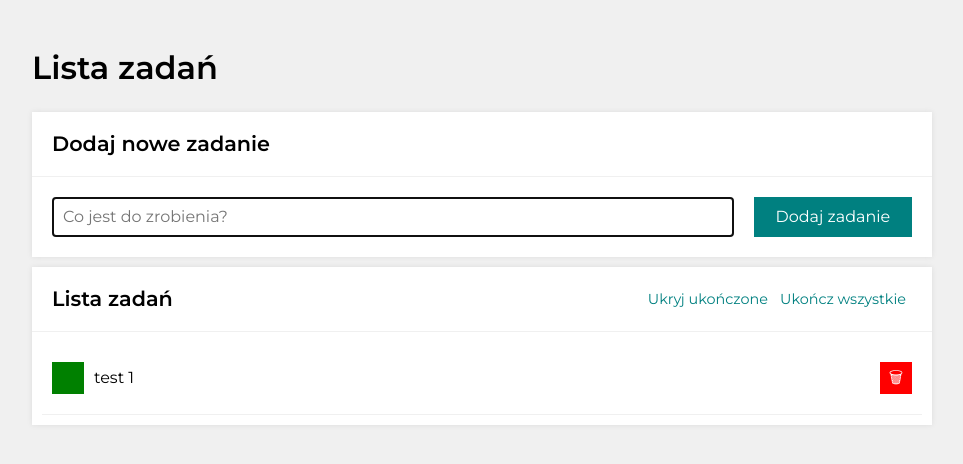
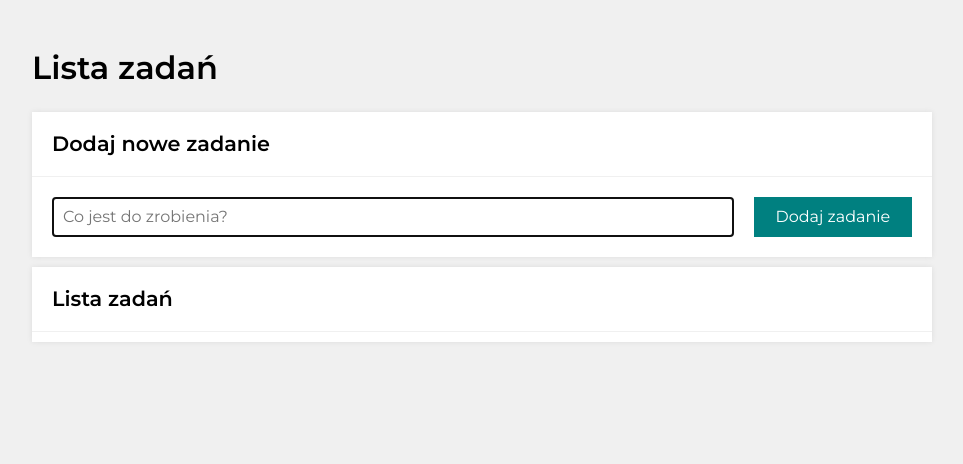
Before and after one commit to miloszzaj/todo-list-react, a React (Create React App) app: page / in a window 1280 px wide. Shown: the top 464 px of the page, without its empty margins (158-1121 px from the left). Built offline with nearby package versions, Linux system fonts and the light colour scheme.

Commit message:
localStorage added

```diff
--- a/src/App.js
+++ b/src/App.js
@@ -1,21 +1,21 @@
-import { useState } from "react";
+import { useState, useEffect } from 'react';
 
-import Form from "./Form";
-import Tasks from "./Tasks";
-import Buttons from "./Buttons";
-import Section from "./Section";
-import Header from "./Header";
-import Container from "./Container";
+import Form from './Form';
+import Tasks from './Tasks';
+import Buttons from './Buttons';
+import Section from './Section';
+import Header from './Header';
+import Container from './Container';
 
 function App() {
 	const [hideDone, setHideDone] = useState(false);
-  const [tasks, setTasks] = useState([
-    {
-      id: 1,
-      content: "test 1",
-      isDone: false,
-    },
-  ]);
+
+	const storedTasks = localStorage.getItem('tasks');
+	const [tasks, setTasks] = useState(storedTasks !== null ? JSON.parse(storedTasks) : []);
+
+	useEffect(() => {
+		localStorage.setItem('tasks', JSON.stringify(tasks));
+	}, [tasks]);
 
 	const removeTask = id => {
 		setTasks(tasks => tasks.filter(task => task.id !== id));
@@ -54,28 +54,13 @@ function App() {
 
 	return (
 		<Container>
-      <Header title="Lista zadań" />
+			<Header title='Lista zadań' />
+			<Section title='Dodaj nowe zadanie' body={<Form addNewTask={addNewTask} />} />
 			<Section
-        title="Dodaj nowe zadanie"
-        body={<Form addNewTask={addNewTask} />}
-      />
-      <Section
-        title="Lista zadań"
-        body={
-          <Tasks
-            tasks={tasks}
-            hideDone={hideDone}
-            removeTask={removeTask}
-            toggleTaskDone={toggleTaskDone}
-          />
-        }
+				title='Lista zadań'
+				body={<Tasks tasks={tasks} hideDone={hideDone} removeTask={removeTask} toggleTaskDone={toggleTaskDone} />}
 				headerContent={
-          <Buttons
-            tasks={tasks}
-            hideDone={hideDone}
-            toggleHideDone={toggleHideDone}
-            setAllDone={setAllDone}
-          />
+					<Buttons tasks={tasks} hideDone={hideDone} toggleHideDone={toggleHideDone} setAllDone={setAllDone} />
 				}
 			/>
 		</Container>
```
Lines whose indentation alone changed are shown as unchanged.
